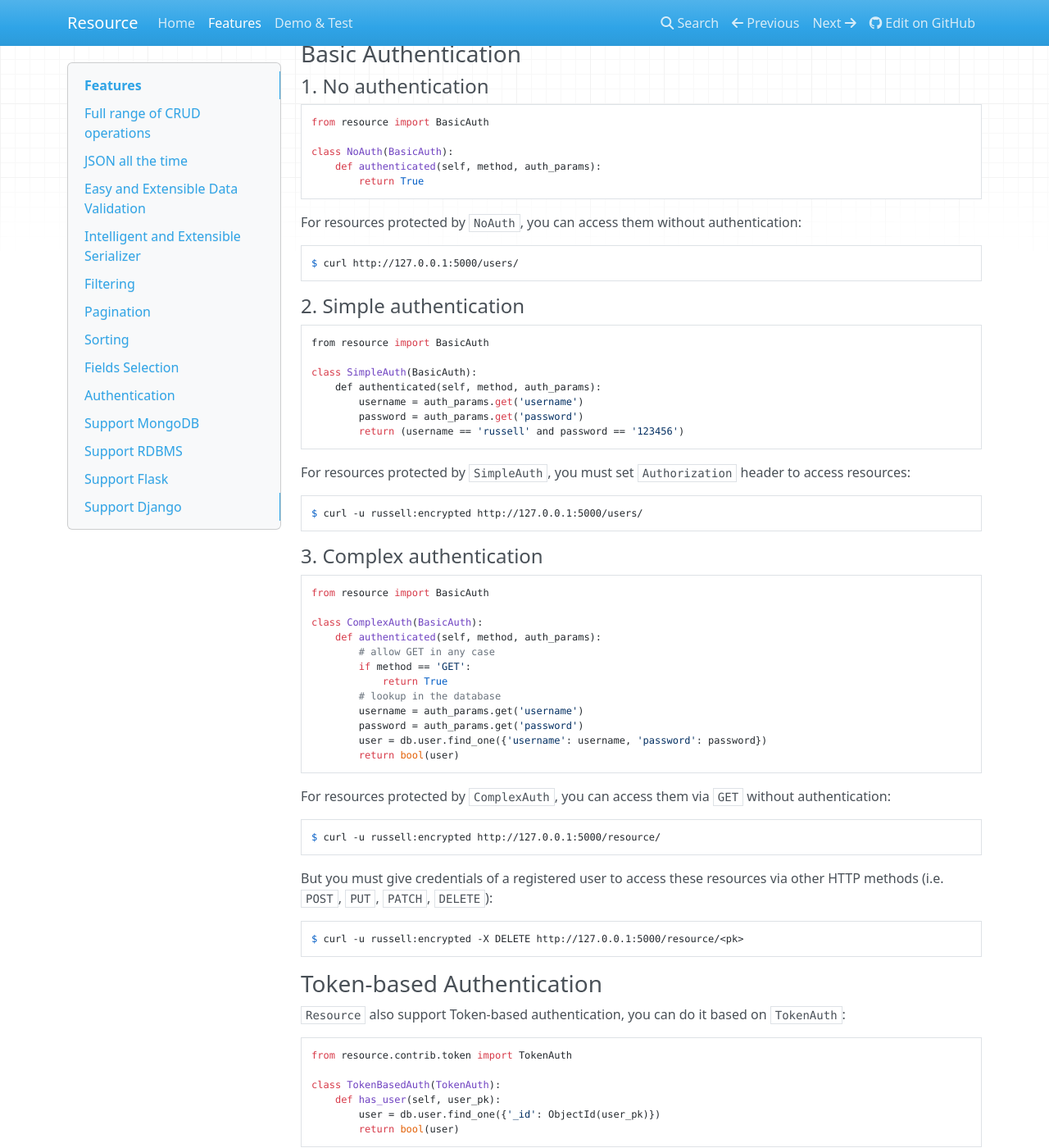
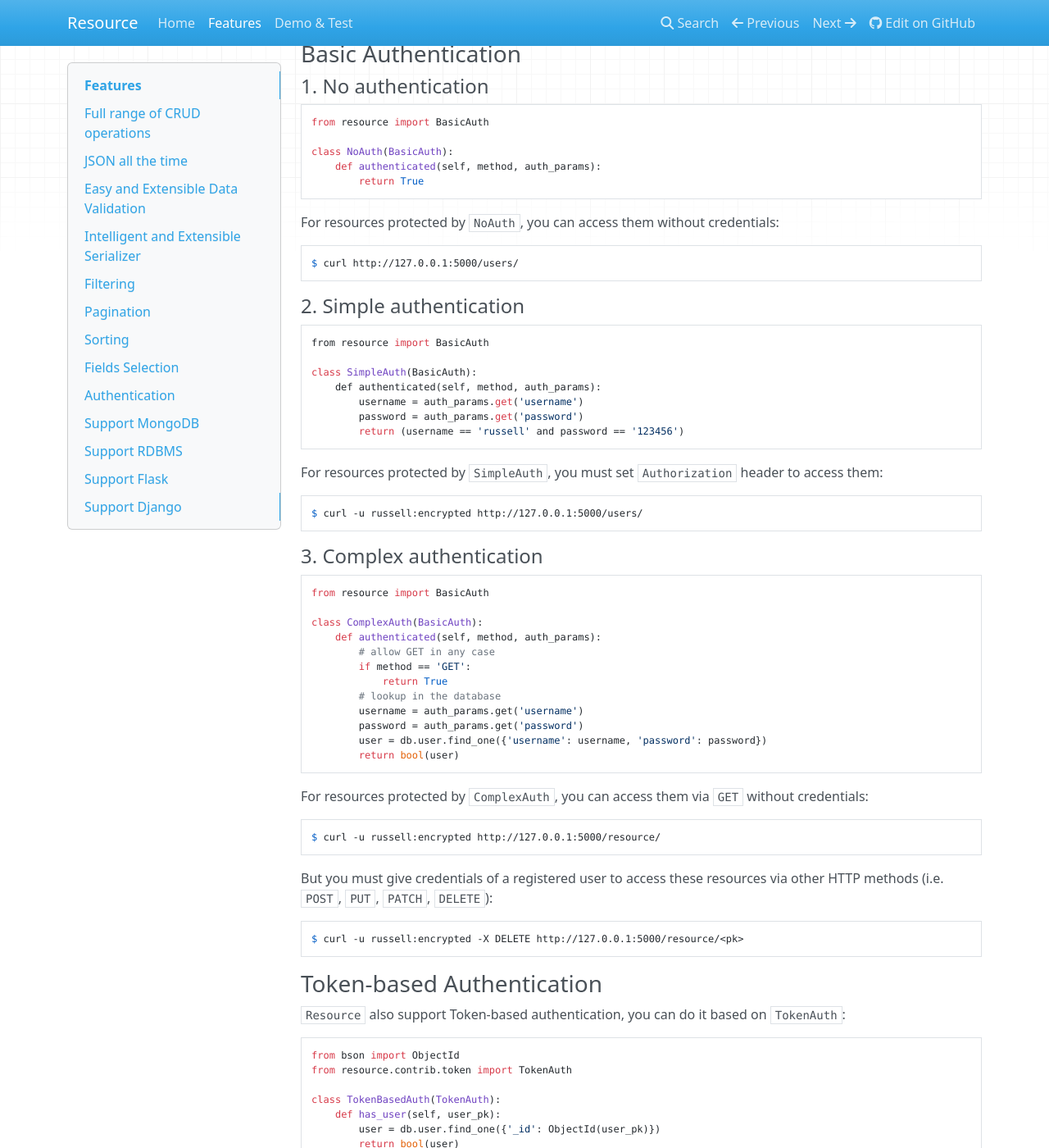
Before and after one commit to RussellLuo/resource, an MkDocs documentation site: the page built from docs/features.md, in a window 1280 px wide and 1400 px high, scrolled down 4988 px. Shown: the whole window at 82% size. Built offline with MkDocs 1.6.1, drawn with Linux system fonts in a browser that asks for light colours; nearby versions of some CDN libraries; old or Windows-style settings are respelled for this version of MkDocs.

```diff
--- a/docs/features.md
+++ b/docs/features.md
@@ -239,7 +239,7 @@ Authentication
         def authenticated(self, method, auth_params):
             return True
 
-For resources protected by `NoAuth`, you can access them without authentication:
+For resources protected by `NoAuth`, you can access them without credentials:
 
     $ curl http://127.0.0.1:5000/users/
 
@@ -253,7 +253,7 @@ For resources protected by `NoAuth`, you can access them without authentication:
             password = auth_params.get('password')
             return (username == 'russell' and password == '123456')
 
-For resources protected by `SimpleAuth`, you must set `Authorization` header to access resources:
+For resources protected by `SimpleAuth`, you must set `Authorization` header to access them:
 
     $ curl -u russell:encrypted http://127.0.0.1:5000/users/
 
@@ -272,7 +272,7 @@ For resources protected by `SimpleAuth`, you must set `Authorization` header to
             user = db.user.find_one({'username': username, 'password': password})
             return bool(user)
 
-For resources protected by `ComplexAuth`, you can access them via `GET` without authentication:
+For resources protected by `ComplexAuth`, you can access them via `GET` without credentials:
 
     $ curl -u russell:encrypted http://127.0.0.1:5000/resource/
 
@@ -284,6 +284,7 @@ But you must give credentials of a registered user to access these resources via
 
 `Resource` also support Token-based authentication, you can do it based on `TokenAuth`:
 
+    from bson import ObjectId
     from resource.contrib.token import TokenAuth
 
     class TokenBasedAuth(TokenAuth):
```
Also changed, not shown: README.md (+2 -2 lines).
